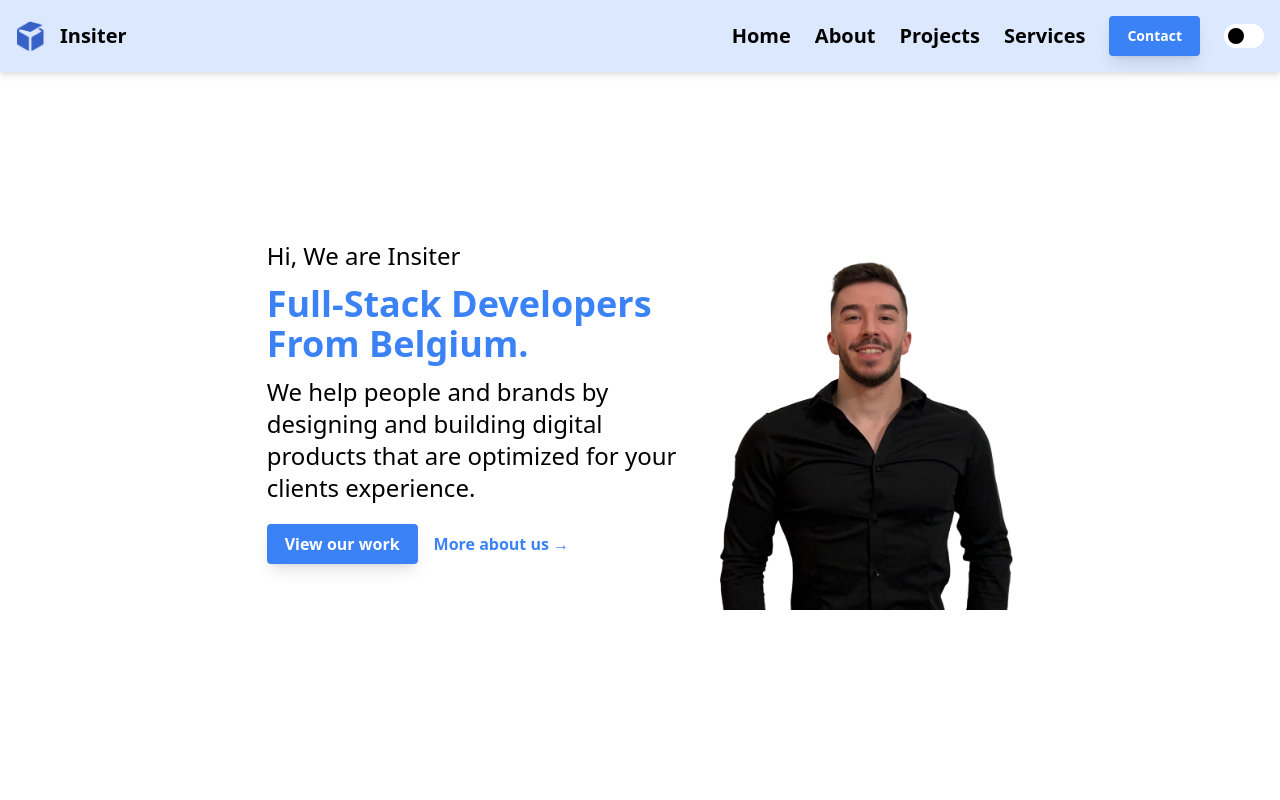
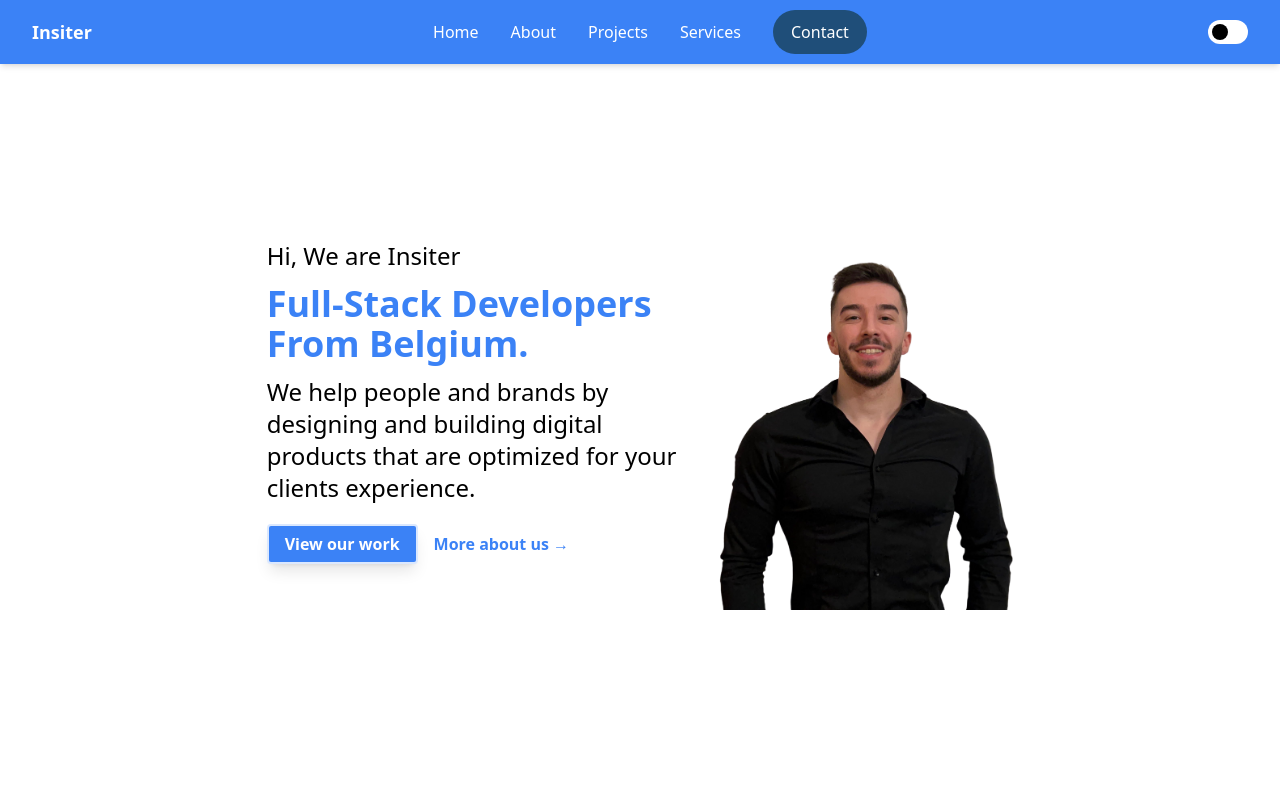
Before and after one commit to MichaelFJ98/DeMannekesFC, a React (Create React App) app in the folder demannekesfc/: page / in a window 1280 px wide. Shown: the top 800 px of the page. Built offline with nearby package versions, Linux system fonts and the light colour scheme; what tailwindcss-bg-patterns would draw is missing.

Commit message:
Updated navbars

```diff
--- a/demannekesfc/src/App.js
+++ b/demannekesfc/src/App.js
@@ -1,6 +1,6 @@
 import { BrowserRouter, Routes, Route } from "react-router-dom";
 import Main from "./Main";
-import HairdresserMain from "./hairdresser/Main.js"; // Rename to avoid conflict
+import HairdresserMain from "./hairdresser/Main.js";
 
 function App() {
   return (
@@ -8,7 +8,8 @@ function App() {
       <BrowserRouter>
         <Routes>
           <Route path="/" element={<Main />} />
-          <Route path="/hairdresser/*" element={<HairdresserMain />} />
+          <Route path="/barber/*" element={<HairdresserMain />} />
+          <Route path="*" element={<Main />} />
         </Routes>
       </BrowserRouter>
     </div>
--- a/demannekesfc/src/components/Button.js
+++ b/demannekesfc/src/components/Button.js
@@ -12,7 +12,7 @@ export default function Button({ text, fontSize, onClick, disabled }) {
       <button
         className={`bg-primary text-white ${fontSize} transition-all shadow-lg duration-300
         ease-in-out hover:scale-110 hover:text-primary dark:hover:text-dark-text
-        dark:bg-dark-primary dark:text-dark-text px-4 border-2 border-primary dark:hover:bg-transparent hover:bg-transparent
+        dark:bg-dark-primary dark:text-dark-text px-4 border-2 border-accent hover:border-primary dark:hover:bg-transparent hover:bg-transparent
         rounded min-h-[40px]`}
         onClick={handleClick}
         disabled={disabled}
--- a/demannekesfc/src/components/nav/Nav.js
+++ b/demannekesfc/src/components/nav/Nav.js
@@ -1,75 +1,123 @@
-import React from "react";
-import { Link as ScrollLink, animateScroll as scroll } from "react-scroll";
-import { Navbar } from "flowbite-react";
+import React, { useState } from "react";
+import { Link as ScrollLink } from "react-scroll";
+import { FiMenu, FiX } from "react-icons/fi";
 
 import DarkModeToggle from "../DarkModeToggle.js";
 import Button from "../Button.js";
 
-export default function Nav() {
+function Nav() {
+  const [menuOpen, setMenuOpen] = useState(false);
+
+  const toggleMenu = () => {
+    setMenuOpen(!menuOpen);
+  };
+
   const createLinkAttributes = (to) => {
     let className =
-      "cursor-pointer flex items-center space-x-2 hover:border-b-2 md:hover:border-primary dark:text-white md:dark:hover:border-white";
+      "block pb-4 md:pb-0 md:inline-block mt-2 md:mt-0 cursor-pointer font-medium text-base md:ml-4 md:mr-4 hover:text-temp-secondary transition-colors";
 
     if (to === "contact") {
-      className = "";
+      className =
+        "block pb-4 md:pb-0 md:inline-block mt-2 md:mt-0 cursor-pointer font-medium text-base md:ml-4 md:mr-4 transition-colors";
     }
-
     return {
       to,
       smooth: true,
       duration: 500,
-      offset: -58,
+      offset: -63,
       className,
     };
   };
 
   return (
-    <div className="w-screen bg-primary">
-      <Navbar className="fixed top-0 text-text drop-shadow-md bg-secondary z-20 md:py-4 w-screen dark:bg-dark-background">
-        <Navbar.Brand as="button" onClick={scroll.scrollToTop}>
-          <img src="assets/images/logo.png" className="w-7 mr-4"></img>
-          <span className="dark:text-white self-center whitespace-nowrap text-xl font-semibold">
-            Insiter
-          </span>
-        </Navbar.Brand>
-        <Navbar.Toggle />
-        <Navbar.Collapse>
-          <ul className="flex items-center space-x-6">
-            <li>
-              <ScrollLink {...createLinkAttributes("home")}>
-                <h1 className="text-xl font-semibold">Home</h1>
+    <nav className="fixed top-0 z-10 w-full bg-primary dark:bg-dark-background text-white shadow-md">
+      <div className="max-w-7xl mx-auto px-4 sm:px-6 lg:px-8">
+        <div className="flex items-center justify-between h-16">
+          <div className="flex items-center">
+            <span className="font-semibold text-lg">Insiter</span>
+          </div>
+          <div className="hidden md:flex md:items-center">
+            <div className="flex items-center">
+              <ScrollLink {...createLinkAttributes("home")}>Home</ScrollLink>
+
+              <ScrollLink {...createLinkAttributes("about")}>About</ScrollLink>
+
+              <ScrollLink {...createLinkAttributes("projects")}>
+                Projects
               </ScrollLink>
-            </li>
-            <li>
-              <ScrollLink {...createLinkAttributes("about")}>
-                <h1 className="text-xl font-semibold">About</h1>
+
+              <ScrollLink {...createLinkAttributes("services")}>
+                Services
               </ScrollLink>
-            </li>
-            <li>
-              <ScrollLink {...createLinkAttributes("projects")}>
-                <h1 className="text-xl font-semibold">Projects</h1>
+
+              <ScrollLink {...createLinkAttributes("contact")}>
+                <div className="bg-dark-primary hover:text-white dark:hover:text-dark-text dark:bg-dark-primary dark:text-dark-text hover:border-white dark:hover:bg-transparent hover:bg-transparent px-4 py-2 rounded-full cursor-pointer transition border-2 border-transparent">
+                  Contact
+                </div>
               </ScrollLink>
-            </li>
-            <li>
-              <ScrollLink {...createLinkAttributes("services")}>
-                <h1 className="text-xl font-semibold">Services</h1>
-              </ScrollLink>
-            </li>
-            <li>
-              <ScrollLink {...createLinkAttributes("contact")}>
-                <Button
-                  className="text-2xl text-primary font-semibold"
-                  fontSize={"font-bold"}
-                  text={"Contact"}
-                />
-              </ScrollLink>
-            </li>
-            <li>
-              <DarkModeToggle />
-            </li>
-          </ul>
-        </Navbar.Collapse>
-      </Navbar>
-    </div>
+            </div>
+          </div>
+          <div>
+            <DarkModeToggle />
+          </div>
+          <div className="md:hidden">
+            <button
+              onClick={toggleMenu}
+              className="block text-white hover:text-temp-secondary focus:outline-none"
+            >
+              {menuOpen ? (
+                <FiX className="h-6 w-6" />
+              ) : (
+                <FiMenu className="h-6 w-6" />
+              )}
+            </button>
+          </div>
+        </div>
+        <div
+          className={`${
+            menuOpen ? "flex" : "hidden"
+          } md:hidden flex-col justify-center items-center pb-4 mt-2 md:mt-0 md:space-x-4 text-center`}
+        >
+          <ScrollLink
+            {...createLinkAttributes("home")}
+            onClick={() => setMenuOpen(false)}
+          >
+            Home
+          </ScrollLink>
+
+          <ScrollLink
+            {...createLinkAttributes("about")}
+            onClick={() => setMenuOpen(false)}
+          >
+            About
+          </ScrollLink>
+
+          <ScrollLink
+            {...createLinkAttributes("projects")}
+            onClick={() => setMenuOpen(false)}
+          >
+            Projects
+          </ScrollLink>
+
+          <ScrollLink
+            {...createLinkAttributes("services")}
+            onClick={() => setMenuOpen(false)}
+          >
+            Services
+          </ScrollLink>
+
+          <ScrollLink
+            {...createLinkAttributes("contact")}
+            onClick={() => setMenuOpen(false)}
+          >
+            <div className="bg-dark-primary hover:text-white dark:hover:text-dark-text dark:bg-dark-primary dark:text-dark-text hover:border-white dark:hover:bg-transparent hover:bg-transparent px-4 py-2 rounded-full cursor-pointer transition border-2 border-transparent">
+              Contact
+            </div>
+          </ScrollLink>
+        </div>
+      </div>
+    </nav>
   );
 }
+
+export default Nav;
--- a/demannekesfc/src/hairdresser/components/nav/Nav.js
+++ b/demannekesfc/src/hairdresser/components/nav/Nav.js
@@ -1,6 +1,6 @@
 import React, { useState } from "react";
 import { Link as ScrollLink } from "react-scroll";
-import { FiMenu, FiX } from "react-icons/fi"; // Import React Icons
+import { FiMenu, FiX } from "react-icons/fi";
 
 function Nav() {
   const [menuOpen, setMenuOpen] = useState(false);
```
